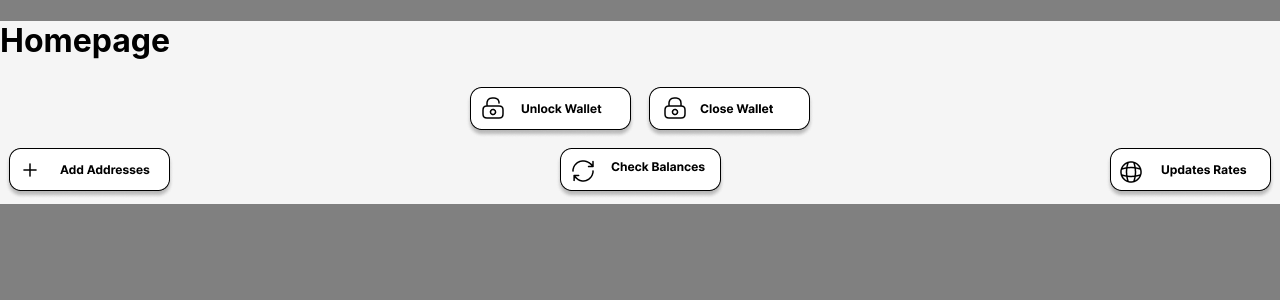
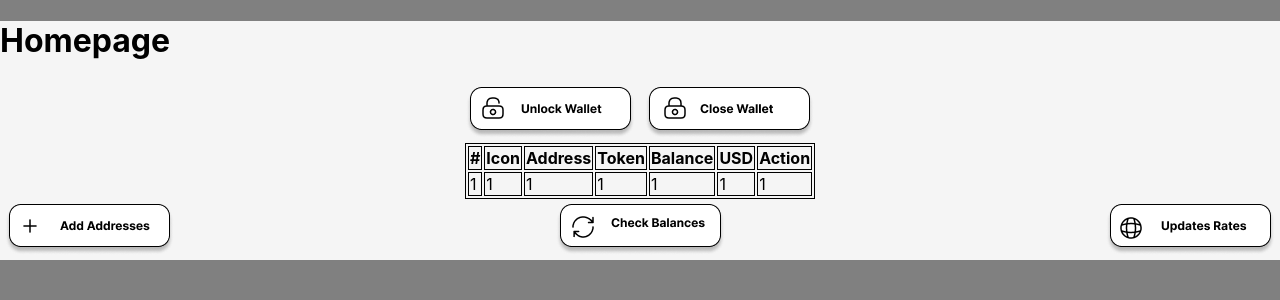
Before and after one commit to RicoVergara94/HokDapp, a React (Create React App) app: page / in a window 1280 px wide. Shown: the top 300 px of the page. Built offline with nearby package versions, Linux system fonts and the light colour scheme.

Commit message:
added more styles

```diff
--- a/src/components/containers/Homepage/index.js
+++ b/src/components/containers/Homepage/index.js
@@ -3,6 +3,7 @@ import CloseWalletButton from "../../buttons/CloseWalletButton";
 import AddAddressButton from "../../buttons/AddAddressButton";
 import CheckBalanceButton from "../../buttons/CheckBalanceButton";
 import UpdateRatesButton from "../../buttons/UpdateRatesButton";
+import CoinTable from "../../tables/CoinTable";
 
 import "./styles.css";
 export default function Homepage() {
@@ -13,6 +14,9 @@ export default function Homepage() {
         <OpenWalletButton />
         <CloseWalletButton />
       </div>
+      <div class="middle-table">
+        <CoinTable />
+      </div>
       <div class="second-row-buttons">
         <AddAddressButton />
         <CheckBalanceButton />
--- a/src/components/containers/Homepage/styles.css
+++ b/src/components/containers/Homepage/styles.css
@@ -16,3 +16,10 @@
   align-items: center;
   flex-wrap: wrap;
 }
+.middle-table {
+  display: flex;
+  flex-direction: row;
+  justify-content: center;
+  align-items: center;
+  flex-wrap: wrap;
+}
--- /dev/null
+++ b/src/components/tables/CoinTable.js
@@ -0,0 +1,29 @@
+import "./styles.css";
+export default function CoinTable() {
+  return (
+    <table>
+      <thead>
+        <tr>
+          <th>#</th>
+          <th>Icon</th>
+          <th>Address</th>
+          <th>Token</th>
+          <th>Balance</th>
+          <th>USD</th>
+          <th>Action</th>
+        </tr>
+      </thead>
+      <tbody>
+        <tr>
+          <td>1</td>
+          <td>1</td>
+          <td>1</td>
+          <td>1</td>
+          <td>1</td>
+          <td>1</td>
+          <td>1</td>
+        </tr>
+      </tbody>
+    </table>
+  );
+}
--- /dev/null
+++ b/src/components/tables/styles.css
@@ -0,0 +1,5 @@
+table,
+th,
+td {
+  border: 1px solid black;
+}
```
